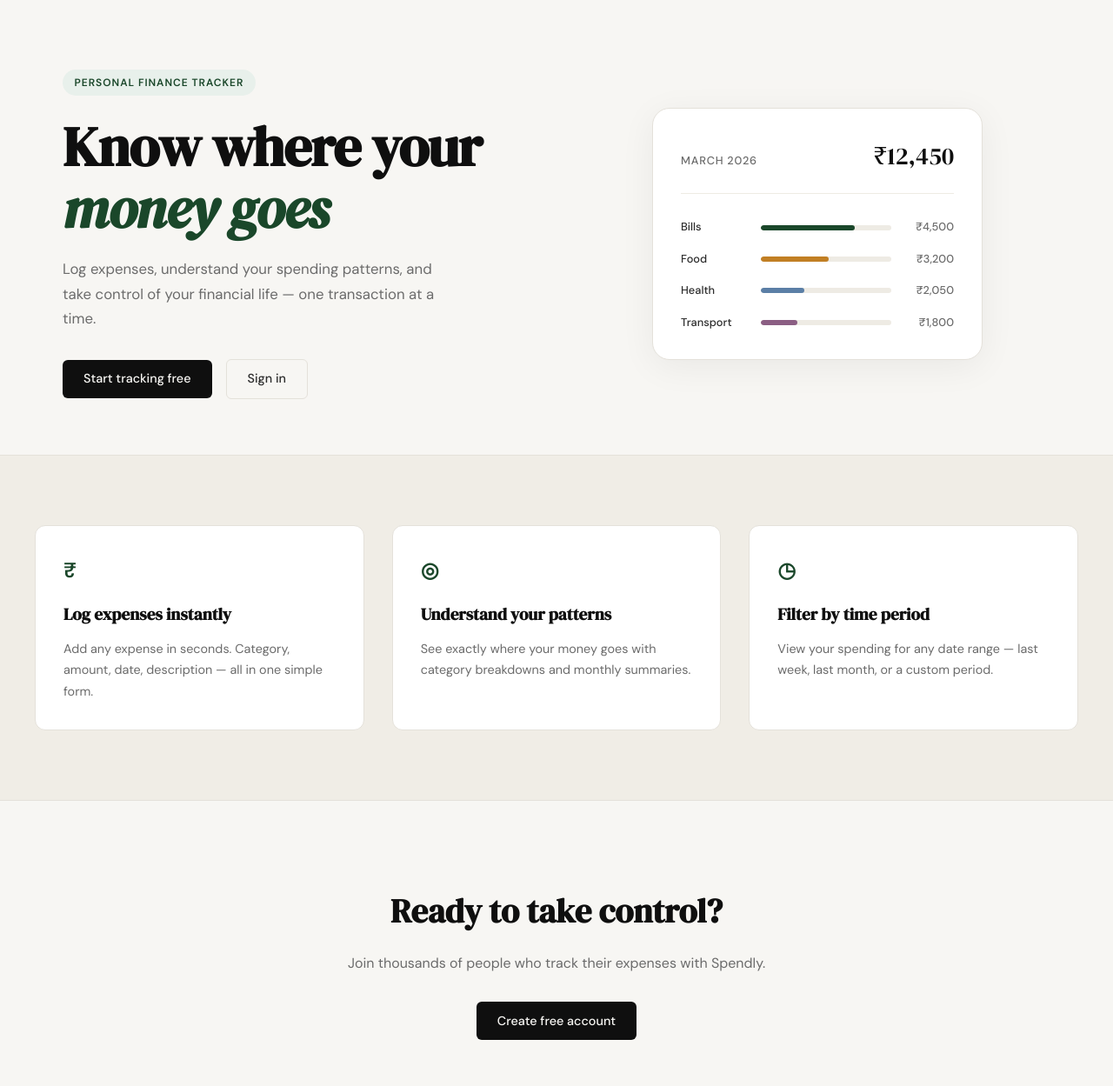
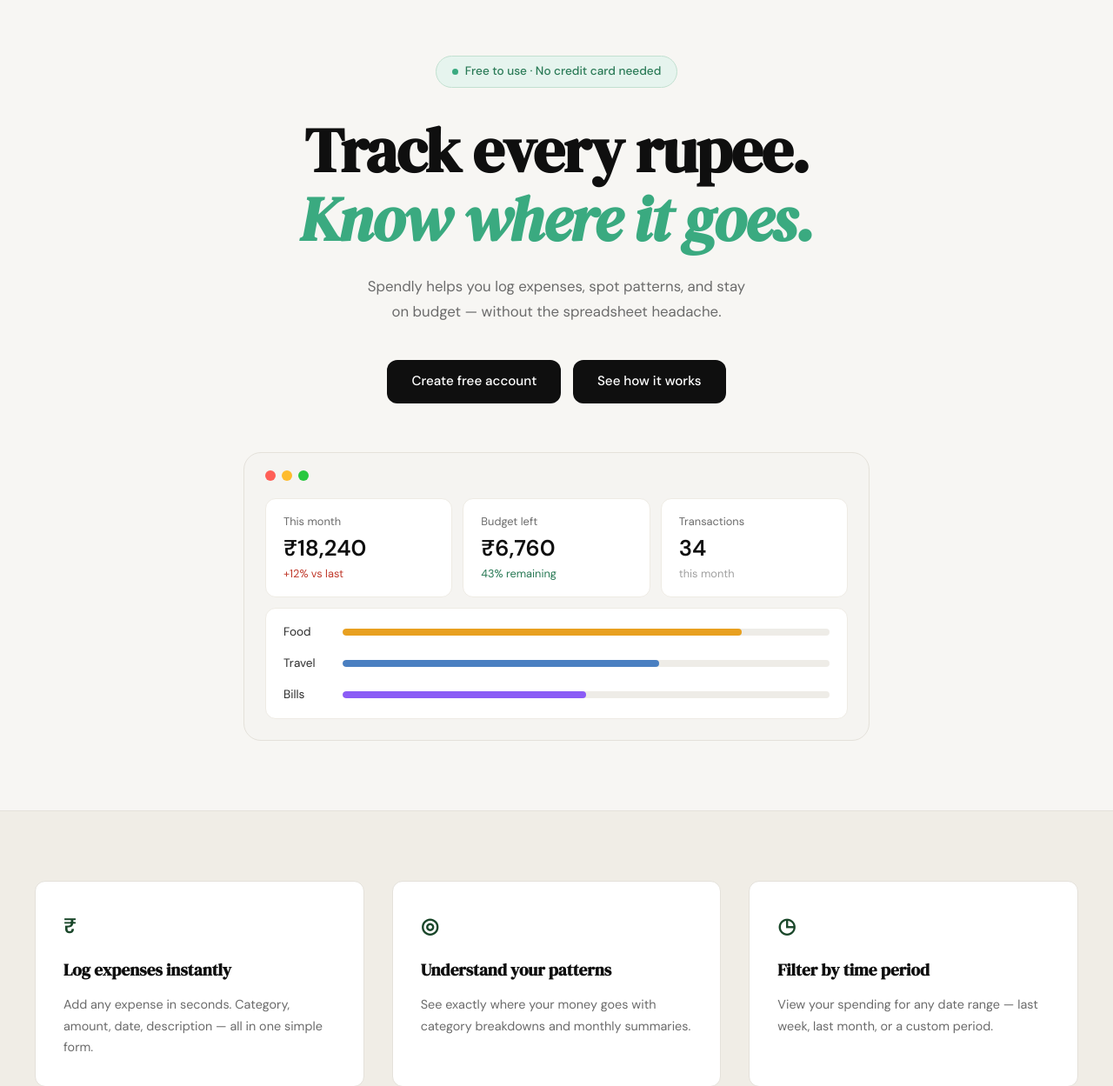
Before and after one commit to aniketBandgar/spendly, a Flask app: page / in a window 1280 px wide. Shown: the part 61-1310 px from the top of the page at 87% size. Run offline with Flask 3, Linux system fonts and the light colour scheme.

Commit message:
landing: redesign hero section to match mockup

```diff
--- /dev/null
+++ b/static/css/landing.css
@@ -0,0 +1,206 @@
+/* ------------------------------------------------------------------ */
+/* Hero — centered single-column layout                                */
+/* ------------------------------------------------------------------ */
+
+.hero {
+    padding: 4rem 2rem 5rem;
+    display: block;
+    text-align: center;
+}
+
+.hero-inner {
+    max-width: 780px;
+    margin: 0 auto;
+}
+
+/* Badge */
+.hero-badge {
+    display: inline-flex;
+    align-items: center;
+    gap: 0.5rem;
+    background: #e6f4ee;
+    color: #2a7a56;
+    font-size: 0.85rem;
+    font-weight: 500;
+    padding: 0.4rem 1.1rem;
+    border-radius: 999px;
+    border: 1px solid #c2e0d0;
+    margin-bottom: 2rem;
+    letter-spacing: 0;
+    text-transform: none;
+}
+
+.hero-badge-dot {
+    width: 7px;
+    height: 7px;
+    border-radius: 50%;
+    background: #3aaa80;
+    flex-shrink: 0;
+}
+
+/* Title */
+.hero-title {
+    font-family: var(--font-display);
+    font-size: clamp(2.8rem, 6vw, 4.5rem);
+    line-height: 1.1;
+    color: var(--ink);
+    margin-bottom: 1.5rem;
+    letter-spacing: -0.02em;
+}
+
+.hero-title-teal {
+    color: #3aaa80;
+    font-style: italic;
+}
+
+/* Subtitle */
+.hero-subtitle {
+    font-size: 1.05rem;
+    color: var(--ink-muted);
+    line-height: 1.75;
+    max-width: 540px;
+    margin: 0 auto 2.5rem;
+}
+
+/* CTA buttons */
+.hero-actions {
+    display: flex;
+    gap: 0.85rem;
+    justify-content: center;
+    margin-bottom: 3.5rem;
+}
+
+.btn-hero {
+    display: inline-block;
+    background: var(--ink);
+    color: #fff;
+    padding: 0.8rem 1.75rem;
+    border-radius: var(--radius-md);
+    font-family: var(--font-body);
+    font-size: 0.95rem;
+    font-weight: 500;
+    text-decoration: none;
+    transition: background 0.2s;
+}
+
+.btn-hero:hover { background: #2a2a2a; }
+
+/* ------------------------------------------------------------------ */
+/* App preview frame                                                   */
+/* ------------------------------------------------------------------ */
+
+.hero-preview {
+    max-width: 720px;
+    margin: 0 auto;
+}
+
+.preview-frame {
+    background: #f5f4f1;
+    border: 1px solid var(--border);
+    border-radius: var(--radius-lg);
+    padding: 1.25rem 1.5rem 1.5rem;
+    text-align: left;
+}
+
+/* Traffic light dots */
+.preview-dots {
+    display: flex;
+    gap: 0.45rem;
+    margin-bottom: 1.25rem;
+}
+
+.dot {
+    width: 12px;
+    height: 12px;
+    border-radius: 50%;
+}
+
+.dot-red    { background: #ff5f57; }
+.dot-yellow { background: #febc2e; }
+.dot-green  { background: #28c840; }
+
+/* Stat cards row */
+.preview-stats {
+    display: grid;
+    grid-template-columns: repeat(3, 1fr);
+    gap: 0.75rem;
+    margin-bottom: 0.75rem;
+}
+
+.stat-card {
+    background: #fff;
+    border: 1px solid var(--border-soft);
+    border-radius: var(--radius-md);
+    padding: 1rem 1.25rem;
+}
+
+.stat-label {
+    font-size: 0.8rem;
+    color: var(--ink-muted);
+    margin-bottom: 0.35rem;
+}
+
+.stat-value {
+    font-size: 1.6rem;
+    font-weight: 600;
+    color: var(--ink);
+    margin-bottom: 0.2rem;
+    line-height: 1.2;
+}
+
+.stat-sub {
+    font-size: 0.8rem;
+    color: var(--ink-faint);
+}
+
+.stat-red  { color: #c0392b; }
+.stat-teal { color: #2a7a56; }
+
+/* Category bars */
+.preview-bars {
+    background: #fff;
+    border: 1px solid var(--border-soft);
+    border-radius: var(--radius-md);
+    padding: 1rem 1.25rem;
+    display: flex;
+    flex-direction: column;
+    gap: 0.9rem;
+}
+
+.bar-row {
+    display: grid;
+    grid-template-columns: 52px 1fr;
+    align-items: center;
+    gap: 1rem;
+}
+
+.bar-label {
+    font-size: 0.85rem;
+    color: var(--ink-soft);
+}
+
+.bar-track {
+    height: 8px;
+    background: #eeece7;
+    border-radius: 999px;
+    overflow: hidden;
+}
+
+.bar {
+    height: 100%;
+    border-radius: 999px;
+}
+
+.bar-orange { background: #e8a020; }
+.bar-blue   { background: #4a7fc1; }
+.bar-purple { background: #8b5cf6; }
+
+/* ------------------------------------------------------------------ */
+/* Responsive                                                          */
+/* ------------------------------------------------------------------ */
+
+@media (max-width: 700px) {
+    .preview-stats { grid-template-columns: 1fr; }
+    .hero-actions  { flex-direction: column; align-items: center; }
+    .hero-subtitle br { display: none; }
+}
--- a/templates/landing.html
+++ b/templates/landing.html
@@ -1,60 +1,69 @@
 {% extends "base.html" %}
 
 {% block title %}Spendly — Track Every Rupee{% endblock %}
+
+{% block head %}
+<link rel="stylesheet" href="{{ url_for('static', filename='css/landing.css') }}">
+{% endblock %}
 
 {% block content %}
 
 <section class="hero">
     <div class="hero-inner">
-        <div class="hero-badge">Personal Finance Tracker</div>
+        <div class="hero-badge">
+            <span class="hero-badge-dot"></span>
+            Free to use · No credit card needed
+        </div>
         <h1 class="hero-title">
-            Know where your<br>
-            <em>money goes</em>
+            Track every rupee.<br>
+            <span class="hero-title-teal">Know where it goes.</span>
         </h1>
         <p class="hero-subtitle">
-            Log expenses, understand your spending patterns,
-            and take control of your financial life —
-            one transaction at a time.
+            Spendly helps you log expenses, spot patterns, and stay<br>
+            on budget — without the spreadsheet headache.
         </p>
         <div class="hero-actions">
-            <a href="{{ url_for('register') }}" class="btn-primary">Start tracking free</a>
-            <a href="{{ url_for('login') }}" class="btn-ghost">Sign in</a>
+            <a href="{{ url_for('register') }}" class="btn-hero">Create free account</a>
+            <a href="#" class="btn-hero">See how it works</a>
         </div>
-    </div>
-    <div class="hero-visual">
-        <div class="mock-card">
-            <div class="mock-card-header">
-                <span class="mock-label">March 2026</span>
-                <span class="mock-total">₹12,450</span>
-            </div>
-            <div class="mock-bars">
-                <div class="mock-bar-row">
-                    <span class="mock-cat">Bills</span>
-                    <div class="mock-bar-track">
-                        <div class="mock-bar" style="width: 72%"></div>
+
+        <div class="hero-preview">
+            <div class="preview-frame">
+                <div class="preview-dots">
+                    <span class="dot dot-red"></span>
+                    <span class="dot dot-yellow"></span>
+                    <span class="dot dot-green"></span>
+                </div>
+                <div class="preview-stats">
+                    <div class="stat-card">
+                        <div class="stat-label">This month</div>
+                        <div class="stat-value">₹18,240</div>
+                        <div class="stat-sub stat-red">+12% vs last</div>
                     </div>
-                    <span class="mock-amt">₹4,500</span>
+                    <div class="stat-card">
+                        <div class="stat-label">Budget left</div>
+                        <div class="stat-value">₹6,760</div>
+                        <div class="stat-sub stat-teal">43% remaining</div>
+                    </div>
+                    <div class="stat-card">
+                        <div class="stat-label">Transactions</div>
+                        <div class="stat-value">34</div>
+                        <div class="stat-sub">this month</div>
+                    </div>
                 </div>
-                <div class="mock-bar-row">
-                    <span class="mock-cat">Food</span>
-                    <div class="mock-bar-track">
-                        <div class="mock-bar mock-bar-2" style="width: 52%"></div>
+                <div class="preview-bars">
+                    <div class="bar-row">
+                        <span class="bar-label">Food</span>
+                        <div class="bar-track"><div class="bar bar-orange" style="width: 82%"></div></div>
                     </div>
-                    <span class="mock-amt">₹3,200</span>
-                </div>
-                <div class="mock-bar-row">
-                    <span class="mock-cat">Health</span>
-                    <div class="mock-bar-track">
-                        <div class="mock-bar mock-bar-3" style="width: 33%"></div>
+                    <div class="bar-row">
+                        <span class="bar-label">Travel</span>
+                        <div class="bar-track"><div class="bar bar-blue" style="width: 65%"></div></div>
                     </div>
-                    <span class="mock-amt">₹2,050</span>
-                </div>
-                <div class="mock-bar-row">
-                    <span class="mock-cat">Transport</span>
-                    <div class="mock-bar-track">
-                        <div class="mock-bar mock-bar-4" style="width: 28%"></div>
+                    <div class="bar-row">
+                        <span class="bar-label">Bills</span>
+                        <div class="bar-track"><div class="bar bar-purple" style="width: 50%"></div></div>
                     </div>
-                    <span class="mock-amt">₹1,800</span>
                 </div>
             </div>
         </div>
```
